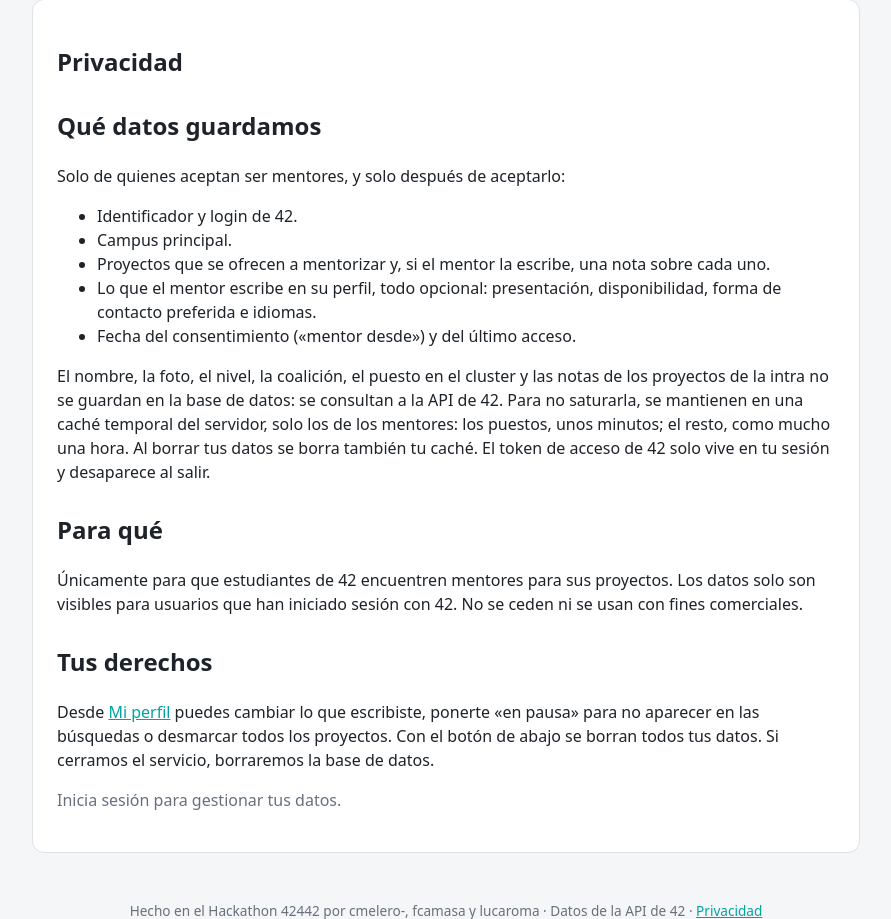
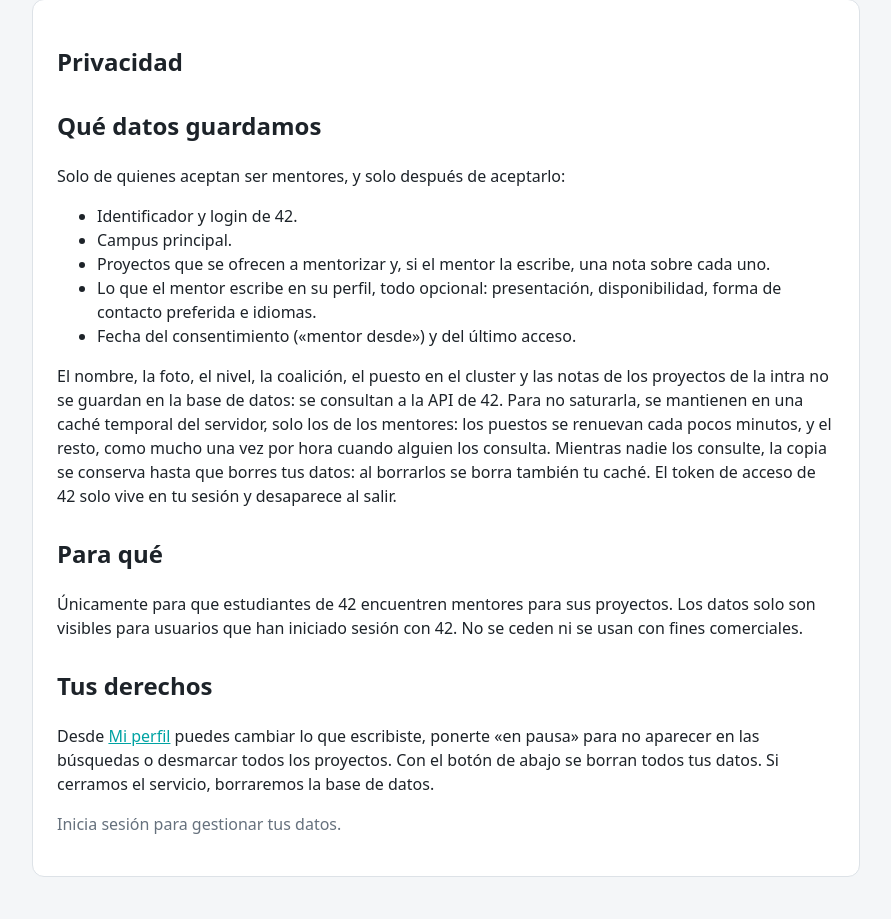
Before and after one commit to Carlos-mb/42mentors, a PHP site: page /privacy.php in a window 1280 px wide. Shown: the part 81-1000 px from the top of the page, without its empty margins (194-1085 px from the left). Run offline with PHP 8.4, Linux system fonts and the light colour scheme.

Commit message:
fix(privacy): los textos describen bien cuánto dura la caché de perfiles

```diff
--- a/public/consent.php
+++ b/public/consent.php
@@ -42,8 +42,9 @@
         <li>Tu nombre, tu foto, tu nivel, tu coalición, tu puesto en el cluster si estás conectado y la nota
             y la fecha de validación de los proyectos que mentorizas.</li>
     </ul>
-    <p>Esos datos se consultan a la intra y no se guardan en la base de datos: solo se mantienen como mucho
-        una hora en una caché temporal del servidor, que se borra si borras tus datos.</p>
+    <p>Esos datos se consultan a la intra y no se guardan en la base de datos. Para no saturar la API, se guarda
+        una copia en una caché temporal del servidor, que se actualiza con la intra como mucho una vez por hora
+        cuando alguien los consulta, y que se borra si borras tus datos.</p>
     <p>Puedes ponerte «en pausa», o retirar tu consentimiento y borrar tus datos cuando quieras, desde la
         <a href="privacy.php">página de privacidad</a>.</p>
     <form method="post" class="actions">
--- a/public/privacy.php
+++ b/public/privacy.php
@@ -35,8 +35,9 @@
     </ul>
     <p>El nombre, la foto, el nivel, la coalición, el puesto en el cluster y las notas de los proyectos de la intra
         no se guardan en la base de datos: se consultan a la API de 42. Para no saturarla, se mantienen en una caché
-        temporal del servidor, solo los de los mentores: los puestos, unos minutos; el resto, como mucho una hora.
-        Al borrar tus datos se borra también tu caché. El token de acceso de 42 solo vive en tu sesión
+        temporal del servidor, solo los de los mentores: los puestos se renuevan cada pocos minutos, y el resto,
+        como mucho una vez por hora cuando alguien los consulta. Mientras nadie los consulte, la copia se conserva
+        hasta que borres tus datos: al borrarlos se borra también tu caché. El token de acceso de 42 solo vive en tu sesión
         y desaparece al salir.</p>
 
     <h2>Para qué</h2>
```
